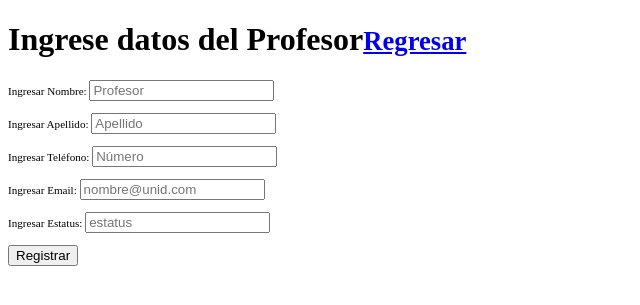
After one commit to Creaky27/Bdd_Esc, a PHP site: page /profesores/formulario.php in a window 1280 px wide. The commit adds this page. Shown: the top 305 px of the page, without its empty margins (0-640 px from the left). Run offline with PHP 8.4, Linux system fonts and the light colour scheme.

Commit message:
Sección Profesores
Problemas con INSERT/UPDATE. Se desconoce la causa... Delete no se ha probado

```diff
--- a/Escuela-bd/Lib/functions.php
+++ b/Escuela-bd/Lib/functions.php
@@ -12,15 +12,15 @@ function get_alumno($connect,$ID){
     return $resultado;
 }
 //FORMULARIO alumnos
-function insertar_alumnos($name, $apll, $tel, $email, $lic, $cuat, $sts){
+function insertar_alumnos($nameP, $apllP, $telP, $emailP, $stsP, $cuat, $sts){
     global $connect;
-    $consulta = "INSERT INTO alumnos (Nombre, Apellido, Telefono, Email, Licenciatura, Cuatrimestre, Estatus) values('$name', '$apll', '$tel', '$email', '$lic', '$cuat', '$sts')";
+    $consulta = "INSERT INTO alumnos (Nombre, Apellido, Telefono, Email, Licenciatura, Cuatrimestre, Estatus) values('$nameP', '$apllP', '$telP', emailPil'stsP$lic', '$cuat', '$sts')";
     $resultado = mysqli_query($connect, $consulta);
     //return $resultado)
 }
-function update_alumnos($name, $apll, $tel, $email, $lic, $cuat, $sts, $ID){
+function update_alumnos($nameP, $apllP, $telP, $emailP, $stsP, $cuat, $sts, $ID){
     global $connect;
-    $consulta = "UPDATE alumnos SET Nombre='$name', Apellido = '$apll', Telefono= '$tel', Email='$email', Licenciatura='$lic', Cuatrimestre= '$cuat', Estatus='$sts' WHERE ID= $ID";
+    $consulta = "UPDATE alumnos SET Nombre='$nameP', Apellido = '$apllP', Telefono= '$telP', emailP='$stsPil', Licenciatura='$lic', Cuatrimestre= '$cuat', Estatus='$sts' WHERE ID= $ID";
     $resultado = mysqli_query($connect, $consulta);
 }
 function delete_alumnos($ID){
@@ -68,15 +68,15 @@ function get_profesor($connect, $ID){
     return $resultado;
 }
 //FORMULARIO profesores
-function insertar_profesores($name, $apll, $tel, $email, $sts){
+function insert_profesor($nameP, $apllP, $telP, $emailP, $stsP){
     global $connect;
-    $consulta = "INSERT INTO profesores (Nombre, Apellidos, Telefono, Email, ESTATUS) values('$name', '$apll', '$tel', '$email', '$sts')";
+    $consulta = "INSERT INTO profesores(Nombre, Apellidos, Telefono, Email, ESTATUS) values('$nameP', '$apllP', '$telP', '$emailP', $stsP')";
     $resultado = mysqli_query($connect, $consulta);
     //return $resultado)
 }
-function update_profesores($name, $apll, $tel, $email, $sts){
+function update_profesores($nameP, $apllP, $telP, $emailP, $stsP){
     global $connect;
-    $consulta = "UPDATE profesores SET Nombre = '$name', Apellidos = '$apll', Telefono = '$tel', Email = '$email', ESTATUS = '$sts' WHERE ID = '$ID'";
+    $consulta = "UPDATE profesores SET Nombre = '$nameP', Apellidos = '$apllP', Telefono = '$telP', Email = '$emailP', ESTATUS = '$stsP' WHERE ID = '$ID'";
     $resultado = mysqli_query($connect, $consulta);
 }
 function delete_profesores($ID){
--- /dev/null
+++ b/Escuela-bd/profesores/formulario.php
@@ -0,0 +1,49 @@
+<?php
+require_once("../Lib/functions.php");
+?>
+<!DOCTYPE html>
+<html lang="es-MX">
+<head>
+    <meta charset="UTF-8">
+    <meta http-equiv="X-UA-Compatible" content="IE=edge">
+    <meta name="viewport" content="width=device-width, initial-scale=1.0">
+    <title>Registro profesores</title>
+</head>
+<body>
+    <h1>Ingrese datos del Profesor<small><a href="../profesores/index_3.php">Regresar </a><small></h1>
+    <form action= "../profesores/insert.php" method="post">
+
+        <div class="datos_profesor">
+            <label for="nameP">Ingresar Nombre:</label>
+            <input type="text" placeholder="Profesor" name="nameP" id="nameP">
+            <br><br>
+        </div>
+
+        <div class="datos_profesor">
+            <label for="apllP">Ingresar Apellido:</label>
+            <input type="text" placeholder="Apellido" name="apllP" id="apllP">
+            <br><br>
+        </div>
+
+        <div class="datos_profesor">
+            <label for="telP">Ingresar Teléfono:</label>
+            <input type="text" placeholder="Número" name="telP" id="telP">
+            <br><br>
+        </div>
+
+        <div class="datos_profesor">
+            <label for="emailP">Ingresar Email:</label>
+            <input type="text" placeholder="nombre@unid.com" name="emailP" id="emailP">
+            <br><br>
+        </div>
+
+        <div class="datos_profesor">
+            <label for="stsP">Ingresar Estatus:</label>
+            <input type="text" placeholder="estatus" name="stsP" id="stsP">
+            <br><br>
+        </div>
+
+        <input type="submit" value="Registrar">
+    </form>
+</body>
+</html>
--- a/Escuela-bd/profesores/index_3.php
+++ b/Escuela-bd/profesores/index_3.php
@@ -11,7 +11,7 @@
     <title>Profesores Unid</title>
 </head>
 <body>
-<h1>Profesores Unid<small><a href="../profesores/insert.php">Añadir Profesor</a></small></h1>
+<h1>Profesores Unid<small><a href="../profesores/formulario.php">Añadir Profesor</a></small></h1>
 <h4><a href="../index_pr.php">Regresar</a></h4>
     <table border = "1">
         <thead>
--- a/Escuela-bd/profesores/update.php
+++ b/Escuela-bd/profesores/update.php
@@ -15,6 +15,7 @@ $profesor = mysqli_fetch_array($resultado);
 <body>
     <h1>Ingrese datos del Profesor<small><a href="../profesores/index_3.php">Regresar </a><small></h1>
     <form action= "update_query.php" method="post">
+
         <div class="datos_profesor">
             <label for="name">Ingresar Nombre:</label>
             <input type="text" placeholder="Profesor" name="name" id="name" value="<?php echo $profesor['Nombre']; ?>">
```
Also changed, not shown: Escuela-bd/profesores/insert.php (+10 -45 lines).
